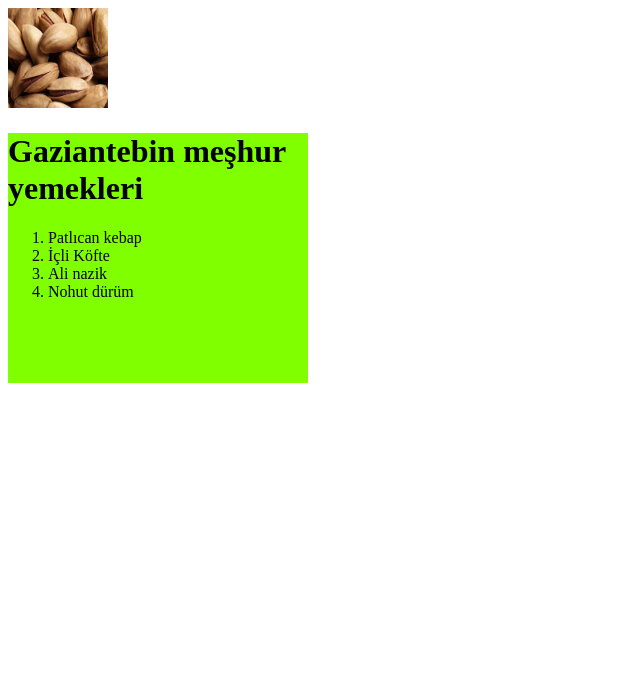
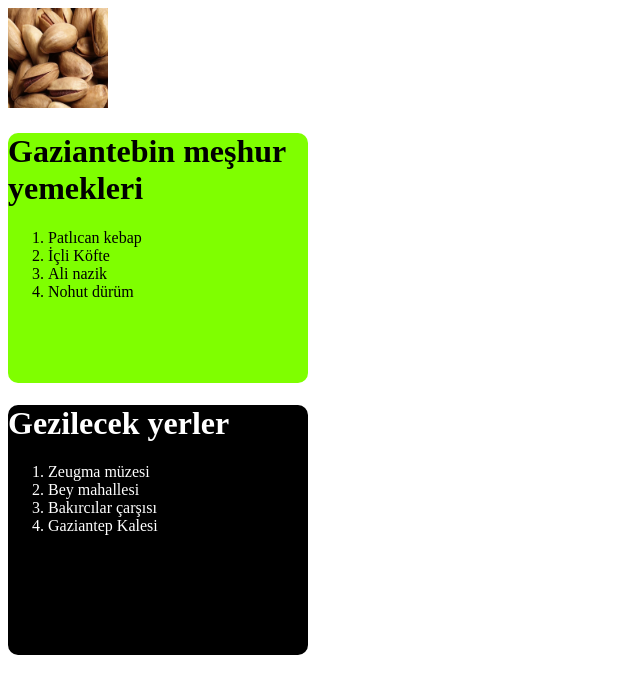
Before and after one commit to nnnurgul/truncgl-nurgul, a plain HTML site: page index.html in a window 1280 px wide. Shown: the whole page, without its empty margins (0-640 px from the left). Drawn offline with Linux system fonts and the light colour scheme.

Commit message:
css ile 2. div etiketini ekledim

```diff
--- a/index.html
+++ b/index.html
@@ -7,16 +7,28 @@
     <title>Gaziantep</title>
     <style>
         .bir{
+
             background-color:chartreuse;
             width:300px;
             height:250px;
+            border-radius:10px;
+
         }
+   .iki{
 
+    background-color: black;
+    width: 300px;
+    height: 250px;
+    color: white;
+    border-radius:10px;
+
+   }
     </style>
 
 </head>
 
     <img src="fıstık.webp" width="100px" height="100px">
+
     <div class="bir">
        <h1>Gaziantebin meşhur yemekleri</h1>
        <ol>
@@ -26,6 +38,15 @@
     <li>Nohut dürüm</li>
       </ol>
     </div>
+<div class="iki">
+    <h1> Gezilecek yerler</h1>
+    <ol>
+        <li>Zeugma müzesi</li>
+        <li>Bey mahallesi</li>
+        <li>Bakırcılar çarşısı</li>
+        <li>Gaziantep Kalesi</li>
 
+    </ol>
+</div>
 </body>
 </html>
```
